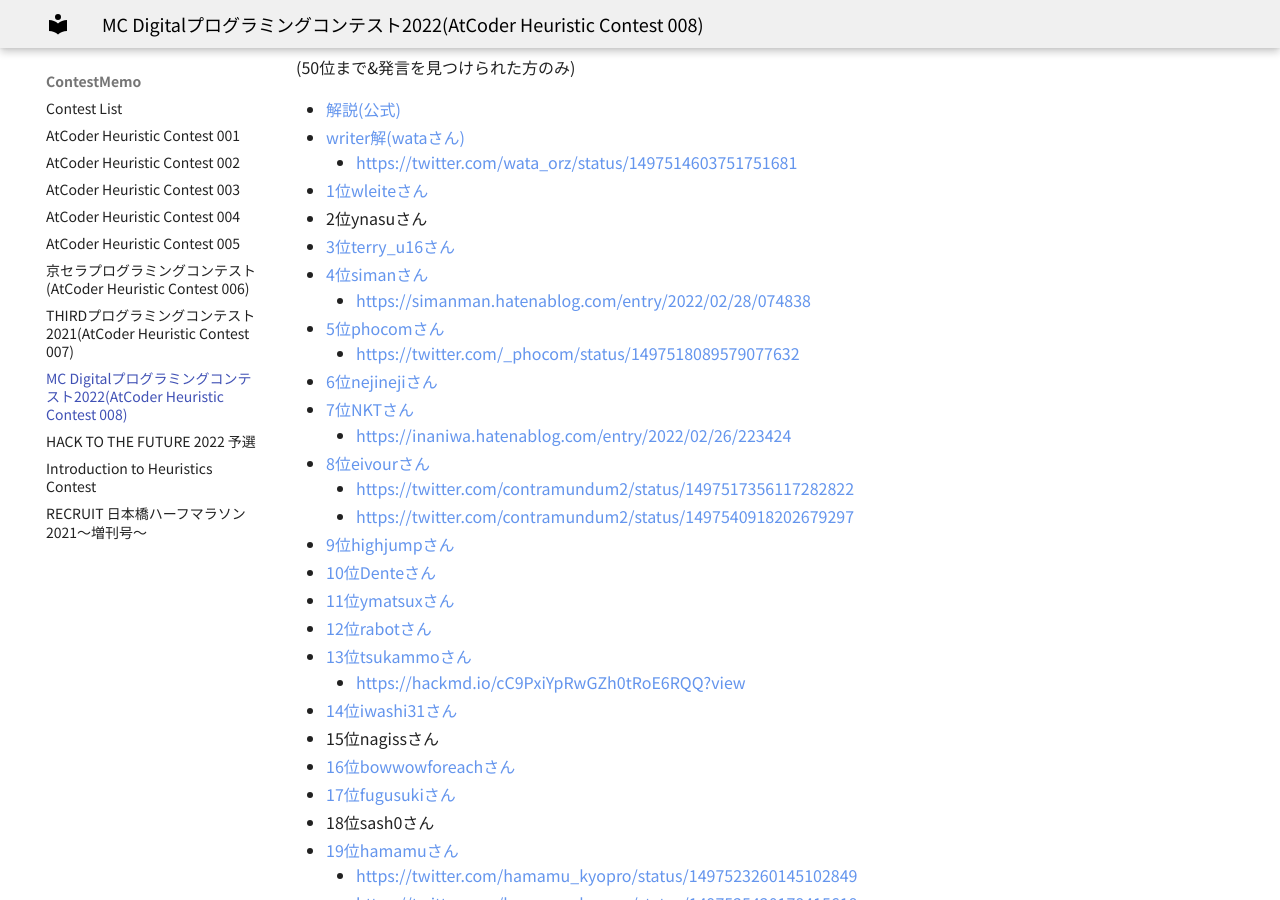
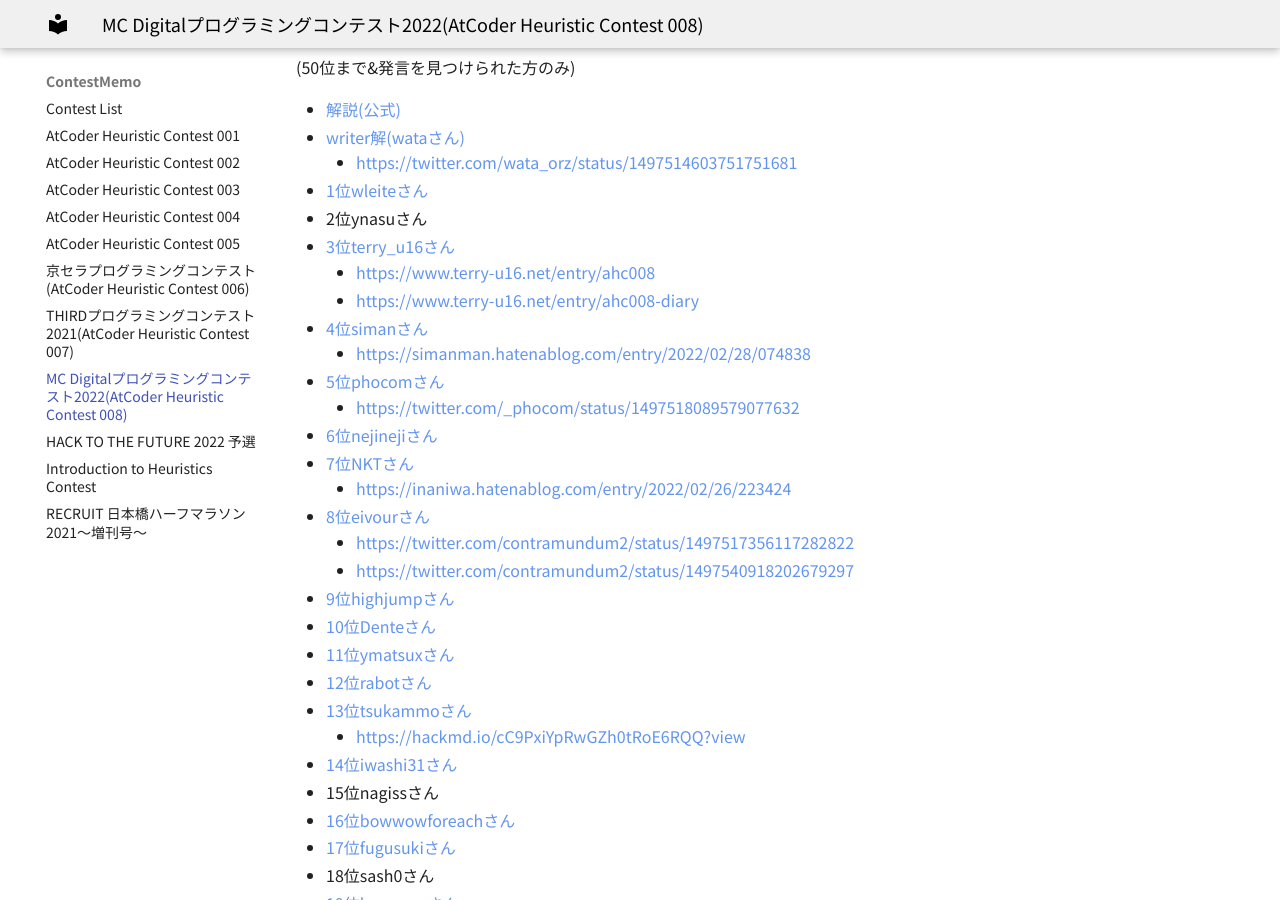
Before and after one commit to jetbead/AtCoderHeuristicContestMemo, an MkDocs documentation site: the page built from docs/ContestMemo/ahc008.md, in a window 1280 px wide and 900 px high, scrolled down 661 px. Built offline with MkDocs 1.6.1 and Material for MkDocs 9.7.7, drawn with Linux system fonts in a browser that asks for light colours; some web fonts are replaced; some of the changed lines change nothing that is shown.

Commit message:
Update ahc008.md

```diff
--- a/docs/ContestMemo/ahc008.md
+++ b/docs/ContestMemo/ahc008.md
@@ -25,6 +25,8 @@
 - [1位wleiteさん](https://twitter.com/wleite/status/1497575630736609285)
 - 2位ynasuさん
 - [3位terry_u16さん](https://twitter.com/terry_u16/status/1497512298100838400)
+    - https://www.terry-u16.net/entry/ahc008
+    - https://www.terry-u16.net/entry/ahc008-diary
 - [4位simanさん](https://twitter.com/_simanman/status/1497515640965320705)
     - https://simanman.hatenablog.com/entry/2022/02/28/074838
 - [5位phocomさん](https://twitter.com/_phocom/status/1497514149101785091)
```
